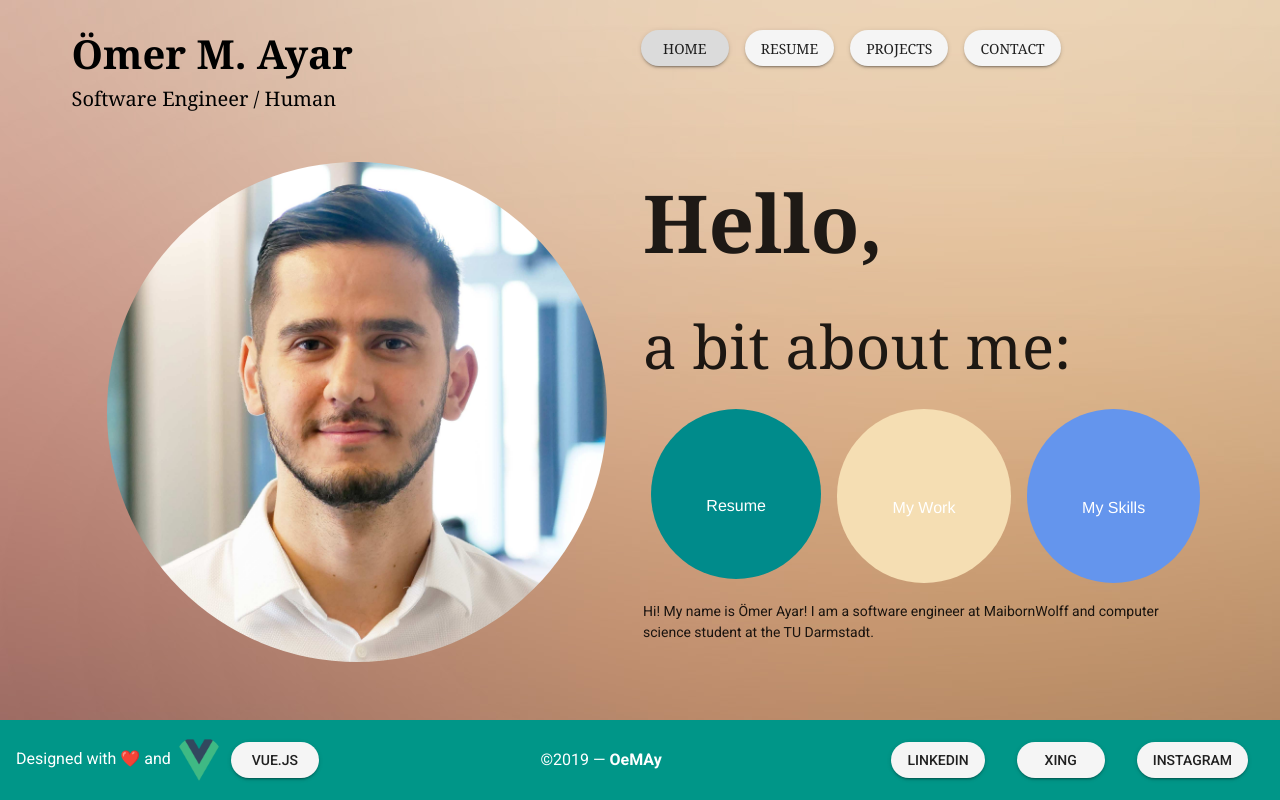
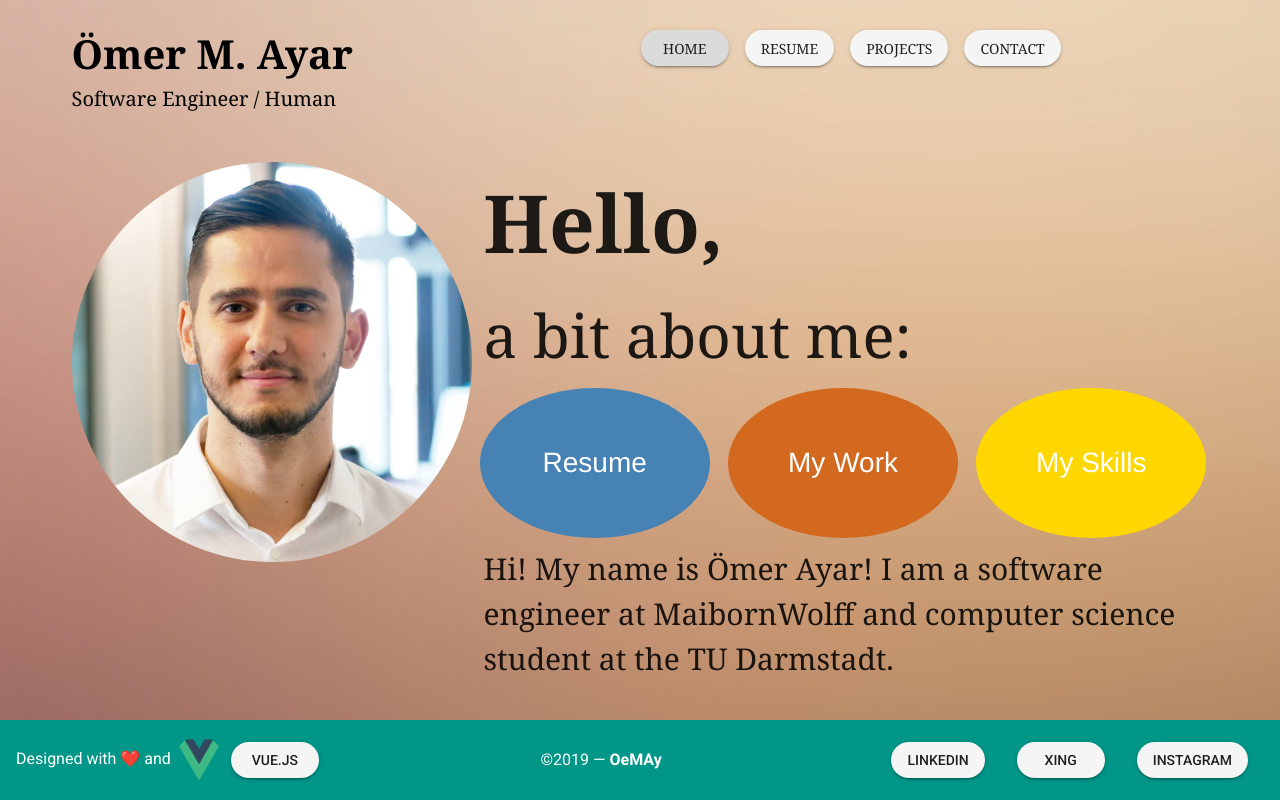
Before and after one commit to OeMA4/oemay, a Vue app: page /#/ in a window 1280 px wide. Built offline with nearby package versions, Linux system fonts and the light colour scheme.

Commit message:
restructure flexboxes

```diff
--- a/src/components/Header.vue
+++ b/src/components/Header.vue
@@ -9,7 +9,7 @@
         </v-flex>
         <v-spacer/>
         <v-flex class ="buttonText">
-            <v-btn round light to="/" > Home </v-btn>
+            <v-btn round to="/" > Home </v-btn>
             <v-btn round to="/resume" > Resume </v-btn>
             <v-btn round to="/projects" > Projects </v-btn>
             <v-btn round to="/contact" > Contact </v-btn>
@@ -41,6 +41,5 @@ a {
 .buttonText {
     font-family: Cambria, Cochin, Georgia, Times, 'Times New Roman', serif;;
 }
-button {
-}
+
 </style>
--- a/src/components/Home.vue
+++ b/src/components/Home.vue
@@ -1,13 +1,8 @@
 <template>
-   <v-container>
-       <v-layout column>
+   <v-container grid-list-md>
         <v-layout row>
-                 <v-flex
-                xs12
-                sm6
-                md8
-                text-xs-center>
-                <img class ="myAvatar" src="../assets/me.jpg">
+            <v-flex xs6 sm6 md6 lg6 xl6 mr-2>
+                <img class="myAvatar" src="../assets/me.jpg">
             </v-flex>
             <v-layout column>
                 <v-flex>
@@ -16,23 +11,20 @@
                 <v-flex>
                     <span class="aboutText"> a bit about me: </span>
                 </v-flex>
-                    <v-flex>
-                        <v-layout row>
-                            <v-flex mr-2 ml-2>
+                <v-layout row wrap>
+                    <v-flex d-flex md4>
                         <a class="myButton resumeButton"> Resume  </a>
                     </v-flex>
-                            <v-flex mr-2 ml-2>
+                    <v-flex d-flex md4>
                         <a class="myButton workButton"> My Work </a>
                     </v-flex>
-                            <v-flex mr-2 ml-2>
+                    <v-flex d-flex md4>
                         <a class="myButton skillButton"> My Skills </a>
                     </v-flex>
                 </v-layout>
+                <v-flex>
+                    <div class="description">Hi! My name is Ömer Ayar! I am a software engineer at MaibornWolff and computer science student at the TU Darmstadt.</div>
                 </v-flex>
-                    <v-flex>
-                        Hi! My name is Ömer Ayar! I am a software engineer at MaibornWolff and computer science student at the TU Darmstadt.
-                    </v-flex>
-                </v-layout>
             </v-layout>
         </v-layout>
    </v-container>
@@ -48,6 +40,10 @@ export default {
 </script>
 
 <style scoped>
+.description{
+    font-size: 30px;
+    font-family:Cambria, Cochin, Georgia, Times, 'Times New Roman', serif;
+}
 .hello {
     font-size: 80px;
     font-family:Cambria, Cochin, Georgia, Times, 'Times New Roman', serif;
@@ -57,36 +53,35 @@ export default {
     font-size: 60px;
     font-family: Cambria, Cochin, Georgia, Times, 'Times New Roman', serif;
 }
-.myButton {
-    cursor: pointer;
-    color: white;
-    position: relative;
-    display: block;
-    width: 100%;
-    height: 0;
-    padding: 50% 0;
-    border-radius: 50%;
-    font-family: Helvetica, Arial Black, sans;
-    font-size: 16px;
-    text-align: center;
-    margin-right: 4px 2px;
-}
 .myAvatar {
     border-radius: 50%;
     -webkit-border-radius: 100%;
     -moz-border-radius: 100%;
     vertical-align: middle;
-    height: 500px;
-    width: 500px;
+    height: 400px;
+    width: 400px;
 }
+.myButton {
+    cursor: pointer;
+    border-radius: 50%;
+    font-family: Helvetica, Arial Black, sans;
+    font-size: 28px;
+    height: 150px;
+    width: 150px;
+    line-height: 150px;
+    text-align: center;
+    margin-right: 10px;
+    color: white;
+}
+
 .resumeButton {
-    background-color:darkcyan ;
+    background-color:steelblue ;
 }
 .workButton {
-    background-color:wheat ;
+    background-color:chocolate ;
 }
 .skillButton {
-    background-color:cornflowerblue ;
+    background-color:gold ;
 
 }
 </style>
```
Lines whose indentation alone changed are shown as unchanged.
